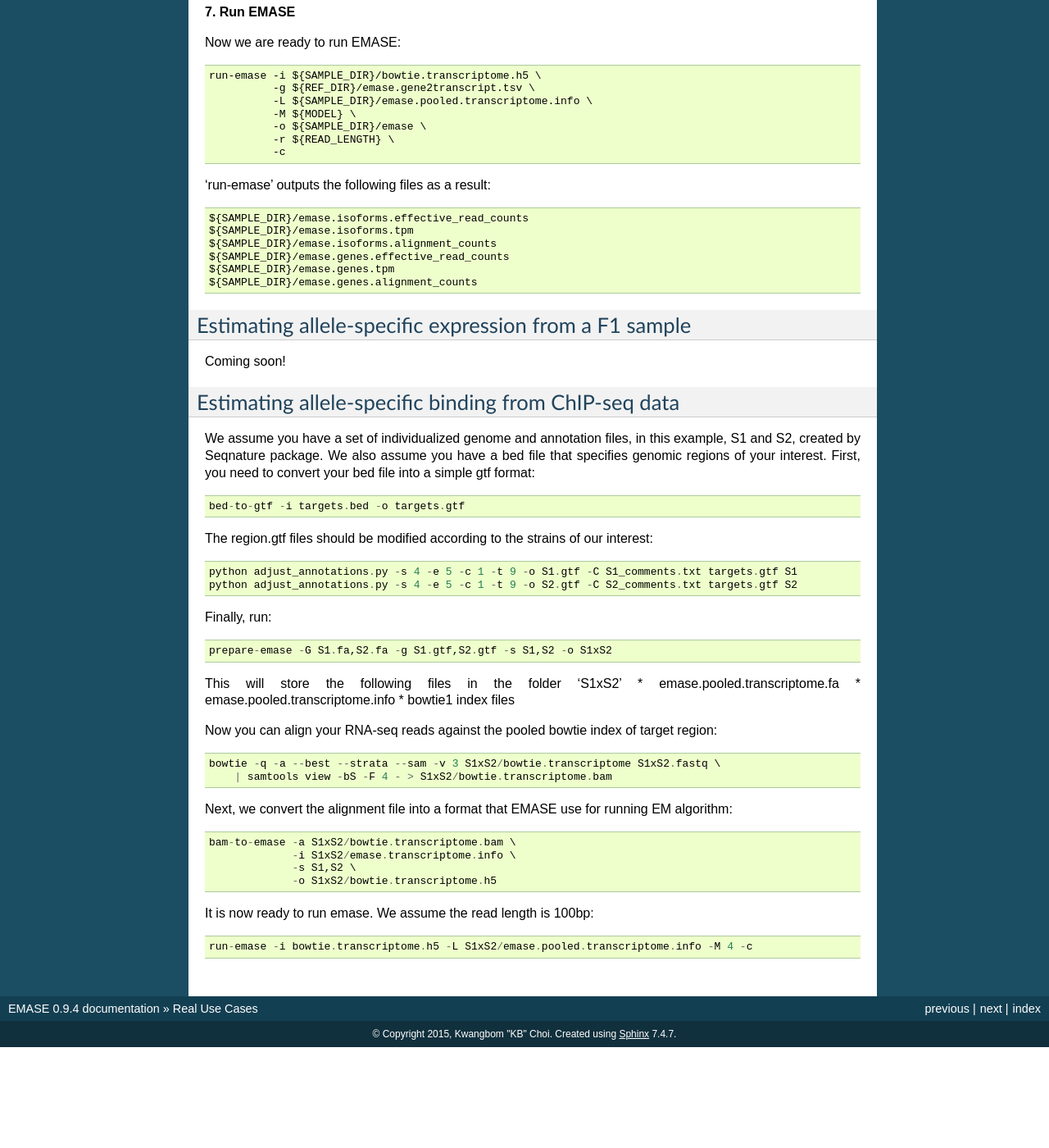
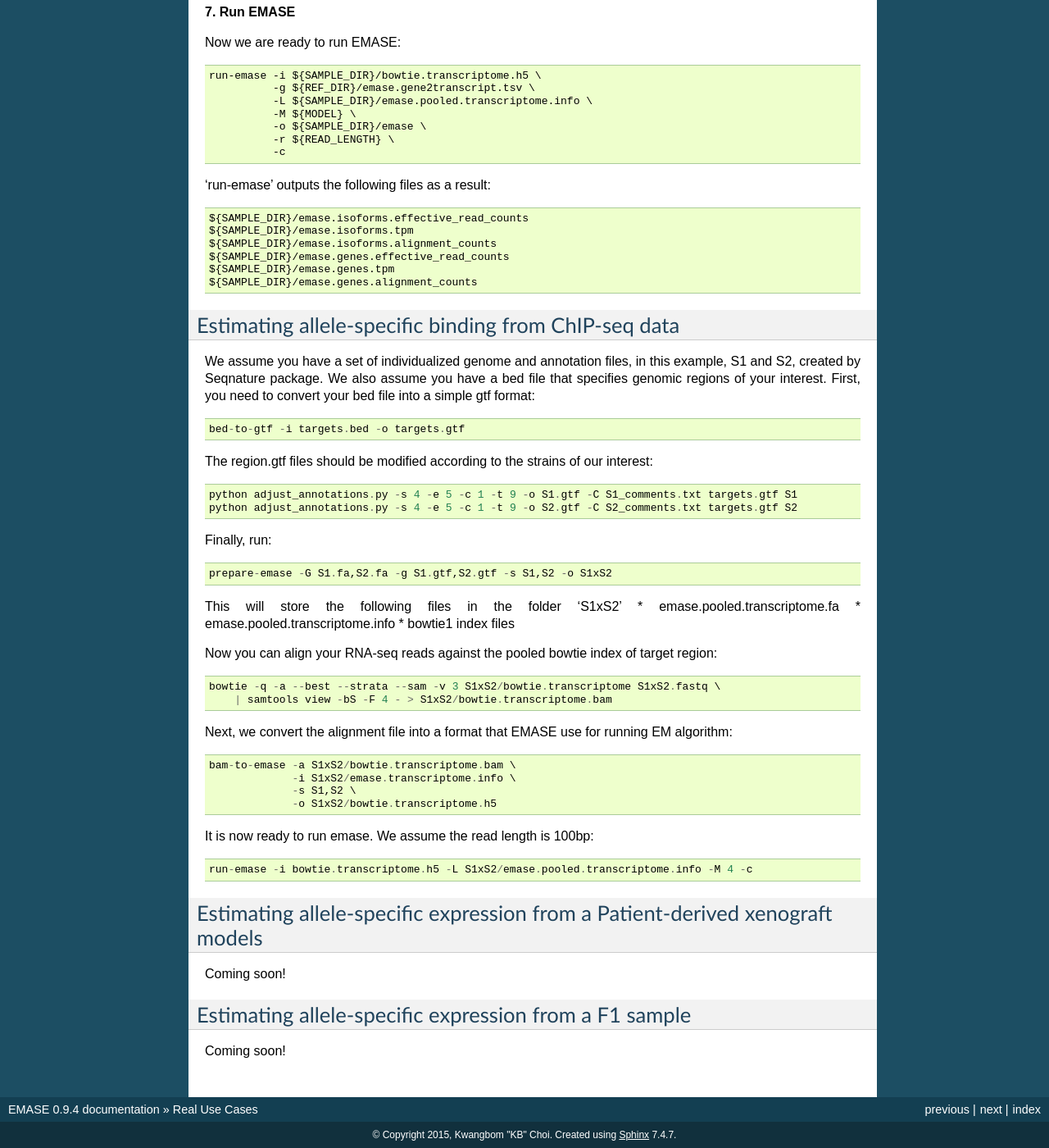
Before and after one commit to churchill-lab/emase, a Sphinx documentation site: the page built from docs/examples.rst, in a window 1280 px wide and 1400 px high, scrolled down 1699 px. Shown: the whole window at 82% size. Built offline with Sphinx 7.4.7, drawn with Linux system fonts in a browser that asks for light colours; before the commit the page ends 2976 px from its top, so only the background shows below that; some of the changed text lies outside the part shown.

Commit message:
Added human analysis section to example.rst

```diff
--- a/docs/examples.rst
+++ b/docs/examples.rst
@@ -157,3 +152,14 @@ Next, we convert the alignment file into a format that EMASE use for running EM
 It is now ready to run emase. We assume the read length is 100bp::
 
     run-emase -i bowtie.transcriptome.h5 -L S1xS2/emase.pooled.transcriptome.info -M 4 -c
+
+
+Estimating allele-specific expression from a Patient-derived xenograft models
+-----------------------------------------------------------------------------
+
+Coming soon!
+
+Estimating allele-specific expression from a F1 sample
+------------------------------------------------------
+
+Coming soon!
```
Also changed, not shown: other parts of docs/examples.rst (+0 -5 lines).
